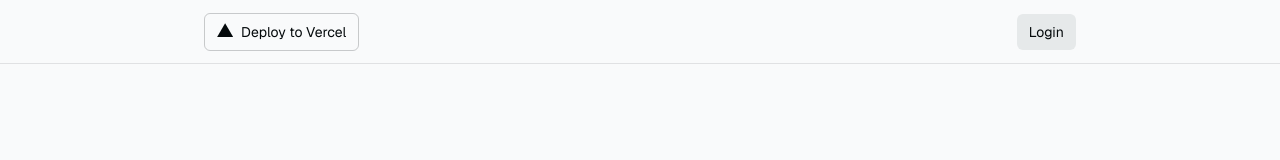
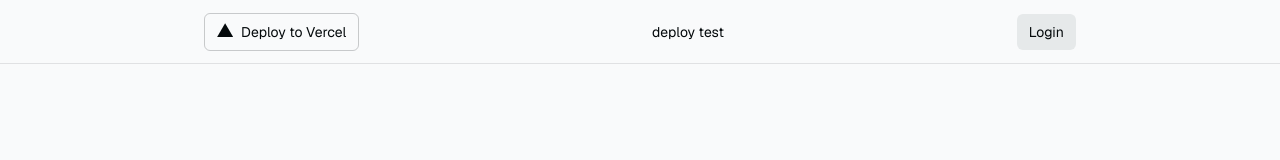
Before and after one commit to sickboy0001/ZeSecThink, a Next.js app: page / in a window 1280 px wide. Shown: the top 160 px of the page. Built offline with nearby package versions, Linux system fonts and the light colour scheme; no server answers.

Commit message:
🎨 環境変数テスト

```diff
--- a/app/page.tsx
+++ b/app/page.tsx
@@ -24,6 +24,8 @@ export default async function Index() {
       <nav className="w-full flex justify-center border-b border-b-foreground/10 h-16">
         <div className="w-full max-w-4xl flex justify-between items-center p-3 text-sm">
           <DeployButton />
+          <p>deploy test</p>
+
           {isSupabaseConnected && <AuthButton />}
         </div>
       </nav>
--- a/components/tutorial/ConnectSupabaseSteps.tsx
+++ b/components/tutorial/ConnectSupabaseSteps.tsx
@@ -3,6 +3,9 @@ import Step from "./Step";
 export default function ConnectSupabaseSteps() {
   return (
     <ol className="flex flex-col gap-6">
+      <Step title="deploy test">
+        <p>deploy test</p>
+      </Step>
       <Step title="Create Supabase project">
         <p>
           Head over to{" "}
```
Also changed, not shown: 1 other file (tests, documents, lock files or other folders).
